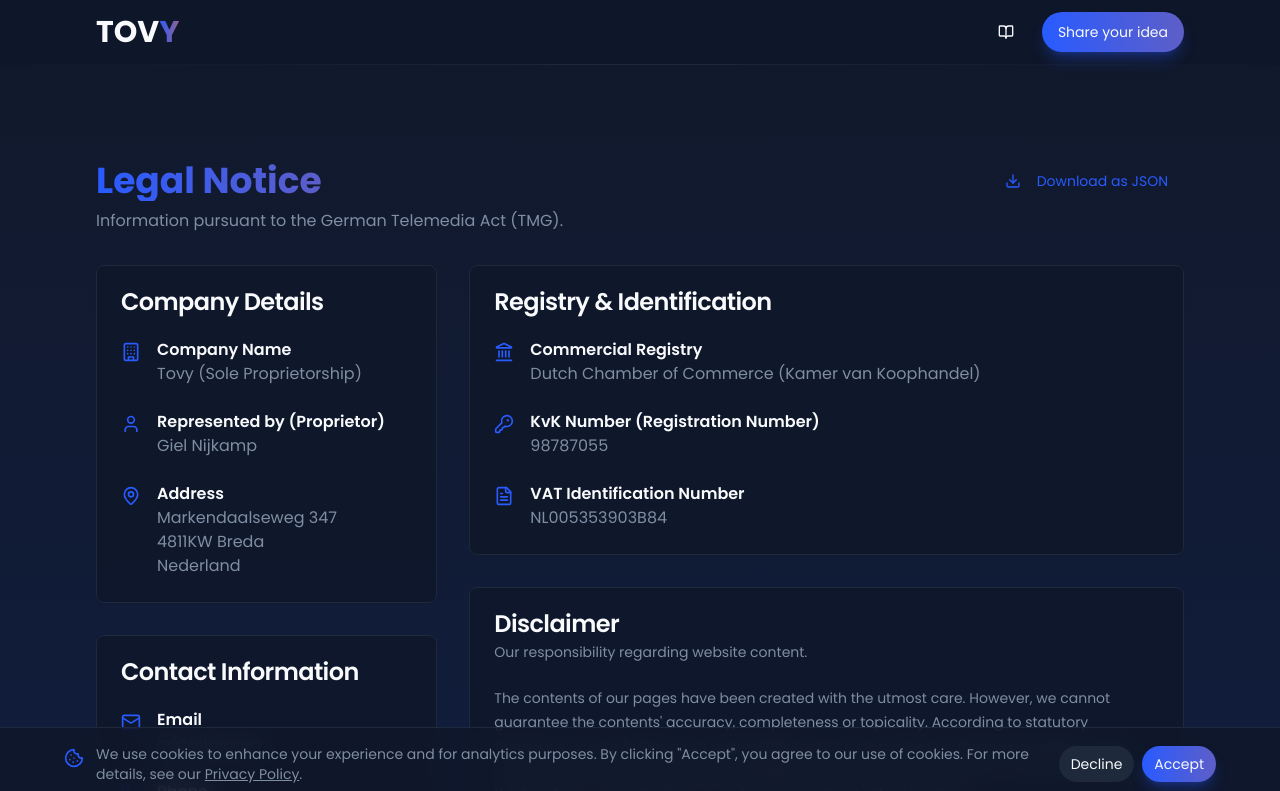
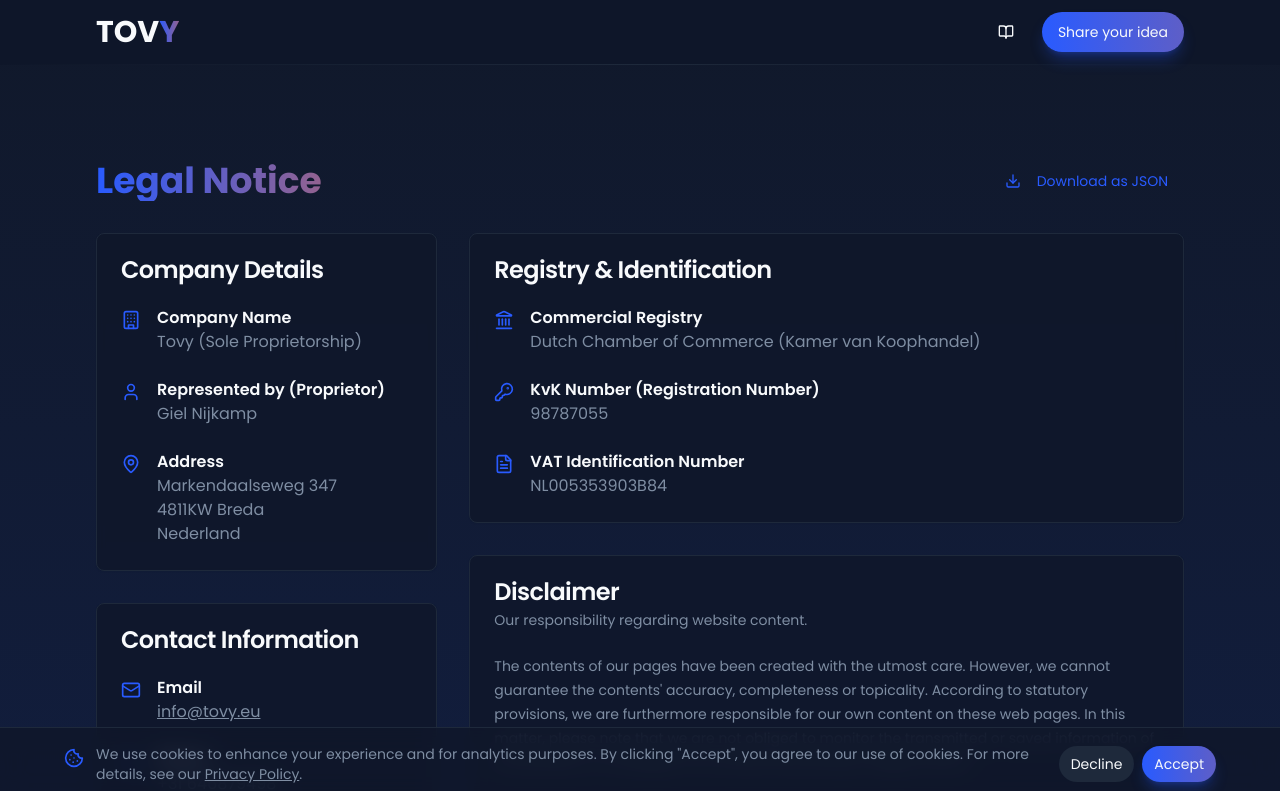
Before and after one commit to tovy-eu/tovy.eu-website, a Next.js app: page /legal-notice in a window 1280 px wide. Shown: the top 791 px of the page. Built offline with nearby package versions, Linux system fonts and the light colour scheme.

Commit message:
ok but now make sure this new arrow visual sits above the ServiceLines c

```diff
--- a/src/components/landing/engineering-section.tsx
+++ b/src/components/landing/engineering-section.tsx
@@ -1,4 +1,3 @@
-
 'use client';
 
 import { Badge } from "@/components/ui/badge";
@@ -147,7 +146,7 @@ export function EngineeringSection() {
 
               {index < serviceLines.length - 1 && (
                 <div
-                  className="hidden lg:flex absolute top-1/2 -translate-y-1/2 items-center justify-center pointer-events-none"
+                  className="hidden lg:flex absolute top-1/2 -translate-y-1/2 items-center justify-center pointer-events-none z-10"
                   style={{ left: `calc(${(index + 1) * 25}% - 3rem)`, width: '6rem', height: '3rem' }}
                 >
                   <WavyArrow />
--- a/src/components/legal/legal-notice-client.tsx
+++ b/src/components/legal/legal-notice-client.tsx
@@ -51,7 +51,6 @@ export function LegalNoticeClient({ profile }: LegalNoticeClientProps) {
         <div className="flex flex-col sm:flex-row justify-between items-start mb-8">
           <div>
             <h1 className="text-3xl md:text-4xl font-bold bg-gradient-to-r from-primary to-[hsl(var(--accent-gradient-stop))] bg-clip-text text-transparent">Legal Notice</h1>
-            <p className="text-muted-foreground mt-2">Information pursuant to the German Telemedia Act (TMG).</p>
           </div>
           {downloadHref && (
             <Button asChild variant="link" className="mt-4 sm:mt-0">
```
